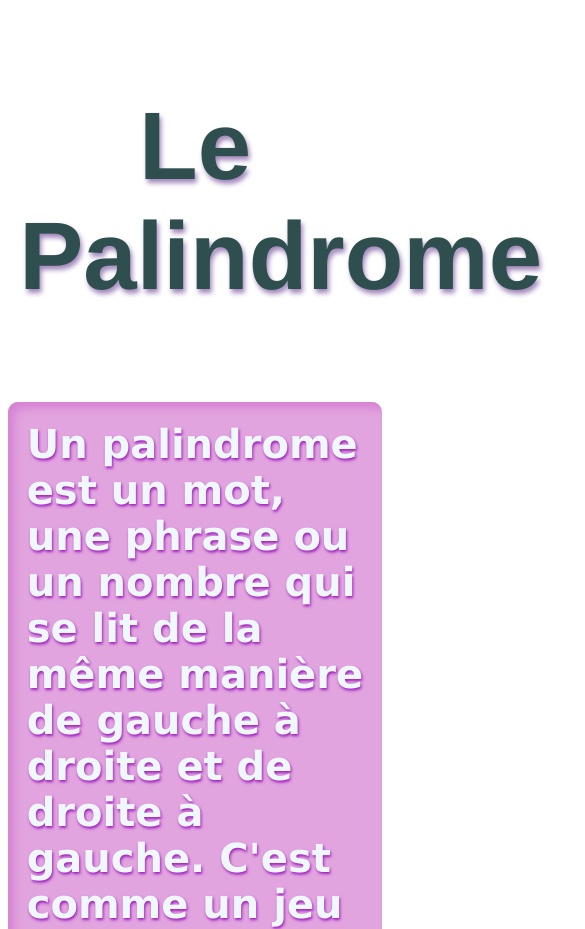
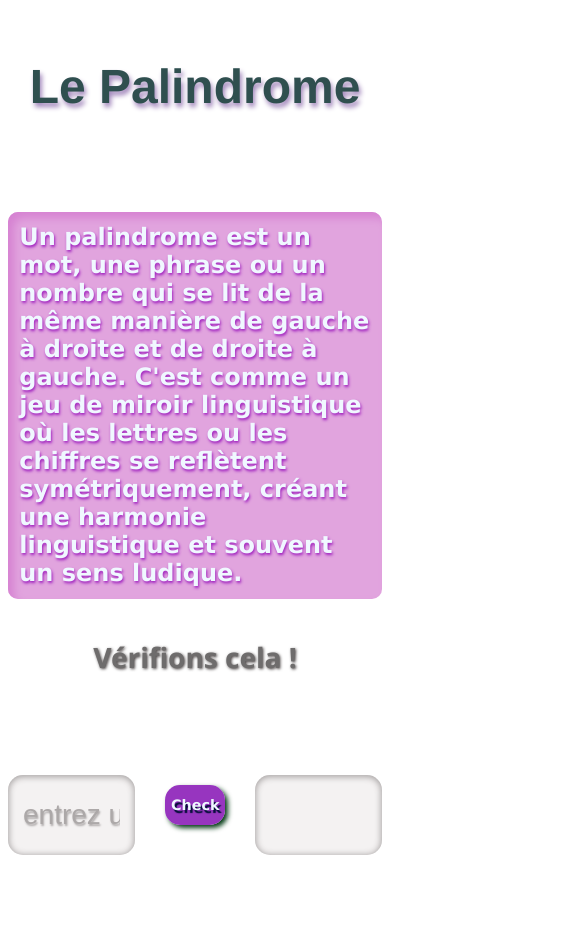
Before and after one commit to Lea9723/IsPalindrome, a plain HTML site: page index.html in a window 390 px wide. Shown: the top 929 px of the page, 585 px wide, since content can reach past the window. Drawn offline with Linux system fonts and the light colour scheme.

Commit message:
modif pour responsive media queries

```diff
--- a/style.css
+++ b/style.css
@@ -1,117 +1,159 @@
-body{
+body {
     background-color: white;
-
 }
 
-
-h1{
-    font-size: 600%;
+h1 {
+    font-size: 6rem; /* Utilisation d'unités réactives pour la taille de la police */
     font-family: 'Franklin Gothic Medium', 'Arial Narrow', Arial, sans-serif;
     color: darkslategrey;
-    background-color:white;
+    background-color: white;
     text-align: center;
     text-shadow: 2px 4px 5px rgb(161, 134, 187);
     margin-bottom: 80px;
-    /* padding-bottom: 60px;
-    padding-top: 60px; */
     border-radius: 10px;
-    padding: 3%
+    padding: 3%;
 }
 
-
-h2{
-    color:aliceblue;
+h2 {
+    color: aliceblue;
     text-shadow: 1px 2px 3px rgb(158, 30, 190);
-    font-size: 250%;
+    font-size: 2.5rem; /* Utilisation d'unités réactives pour la taille de la police */
     border-radius: 10px;
     box-shadow: inset 6px 6px 9px rgb(214, 131, 210);
-    /* padding-bottom: 60px;
-    padding-top: 60px;
-    padding-left: 30px; */
     padding: 5%;
     background-color: rgba(214, 131, 210, 0.733);
     font-family: 'Lucida Sans', 'Lucida Sans Regular', 'Lucida Grande', 'Lucida Sans Unicode', Geneva, Verdana, sans-serif;
 }
 
-
-h3{
-
+h3 {
     text-align: center;
     font-family: 'Segoe UI', Tahoma, Geneva, Verdana, sans-serif;
-    font-size: 300%;
-    /* background-color: rgba(241, 240, 159, 0.952); */
-    text-shadow:1px 1px 3px rgb(73, 67, 67);
+    font-size: 3rem; /* Utilisation d'unités réactives pour la taille de la police */
+    text-shadow: 1px 1px 3px rgb(73, 67, 67);
     padding: 3%;
     color: rgb(110, 108, 108);
     border-radius: 10px;
-
 }
 
-
-
-
-button{
+button {
     border-radius: 15px;
-    box-shadow:3px 3px 5px rgb(4, 59, 21);
+    box-shadow: 3px 3px 5px rgb(4, 59, 21);
     width: 100px;
     height: 70px;
-    background-color: rgba(250, 247, 62, 0.685);
-    font-size: 150%;
+    background-color: rgba(145, 40, 187, 0.938);
+    font-size: 1.5rem; /* Utilisation d'unités réactives pour la taille de la police */
     font-weight: bold;
-    font-family:'Lucida Sans', 'Lucida Sans Regular', 'Lucida Grande', 'Lucida Sans Unicode', Geneva, Verdana, sans-serif;
-    background-color: rgba(145, 40, 187, 0.938);
+    font-family: 'Lucida Sans', 'Lucida Sans Regular', 'Lucida Grande', 'Lucida Sans Unicode', Geneva, Verdana, sans-serif;
     color: aliceblue;
-    text-shadow:2px 3px 1px rgb(4, 14, 56) ;
+    text-shadow: 2px 3px 1px rgb(4, 14, 56);
     border-color: aliceblue;
-    margin-right: 30px;
-    margin-left: 30px;
-    margin-bottom: 0;
-    margin-top: 70px;
+    margin: 70px 30px 0 30px;
     border: none;
     cursor: pointer;
-
 }
 
-button.active{
+button.active {
     transform: translateY(2px);
     box-shadow: 0 0 5px rgba(0, 0, 0, 0.3);
     transition: transform 0.1s, box-shadow 0.1s;
 }
 
-
-button:active{
+button:active {
     transform: translateY(2px);
     box-shadow: 0 0 5px rgba(0, 0, 0, 0.3);
 }
 
-
-input{
+input {
     display: flex;
     flex-direction: center;
-    margin-bottom: 60px;
-    margin-top: 60px;
+    margin: 60px 0;
     padding: 20px;
-    font-size: 300%;
-    /* font-weight: bold; */
+    font-size: 3rem; /* Utilisation d'unités réactives pour la taille de la police */
     text-align: center;
     border-radius: 15px;
-    width: 650px;
+    width: 100%; /* Utilisation d'une largeur réactive */
+    max-width: 650px; /* Limitation de la largeur maximale */
     height: 50px;
     background-color: rgba(238, 235, 235, 0.644);
-    color:rgb(77, 72, 72);
+    color: rgb(77, 72, 72);
     text-shadow: 0px 2px 2px rgb(98, 42, 148);
     border: none;
-    box-shadow:inset 0px 1px 6px 1px rgb(167, 163, 163) ;
+    box-shadow: inset 0px 1px 6px 1px rgb(167, 163, 163);
 }
 
 #input1::placeholder {
     color: #aca8a8;
     text-shadow: 1px 2px 2px;
     font-weight: lighter;
+}
 
-  }
-
-.section{
+.section {
     display: flex;
     justify-content: center;
 }
+
+/* Media Queries pour rendre le site responsive */
+
+@media (max-width: 1200px) {
+    h1 {
+        font-size: 5rem; /* Réduire la taille de la police pour les écrans plus petits */
+    }
+    h2 {
+        font-size: 2rem;
+    }
+    h3 {
+        font-size: 2.5rem;
+    }
+    button {
+        width: 80px;
+        height: 60px;
+        font-size: 1.2rem;
+    }
+    input {
+        font-size: 2.5rem;
+    }
+}
+
+@media (max-width: 768px) {
+    h1 {
+        font-size: 4rem;
+    }
+    h2 {
+        font-size: 1.75rem;
+        padding: 4%;
+    }
+    h3 {
+        font-size: 2rem;
+    }
+    button {
+        width: 70px;
+        height: 50px;
+        font-size: 1rem;
+    }
+    input {
+        font-size: 2rem;
+    }
+}
+
+@media (max-width: 480px) {
+    h1 {
+        font-size: 3rem;
+        padding: 5%;
+    }
+    h2 {
+        font-size: 1.5rem;
+        padding: 3%;
+    }
+    h3 {
+        font-size: 1.75rem;
+    }
+    button {
+        width: 60px;
+        height: 40px;
+        font-size: 0.9rem;
+    }
+    input {
+        font-size: 1.75rem;
+        padding: 15px;
+    }
+}
```
